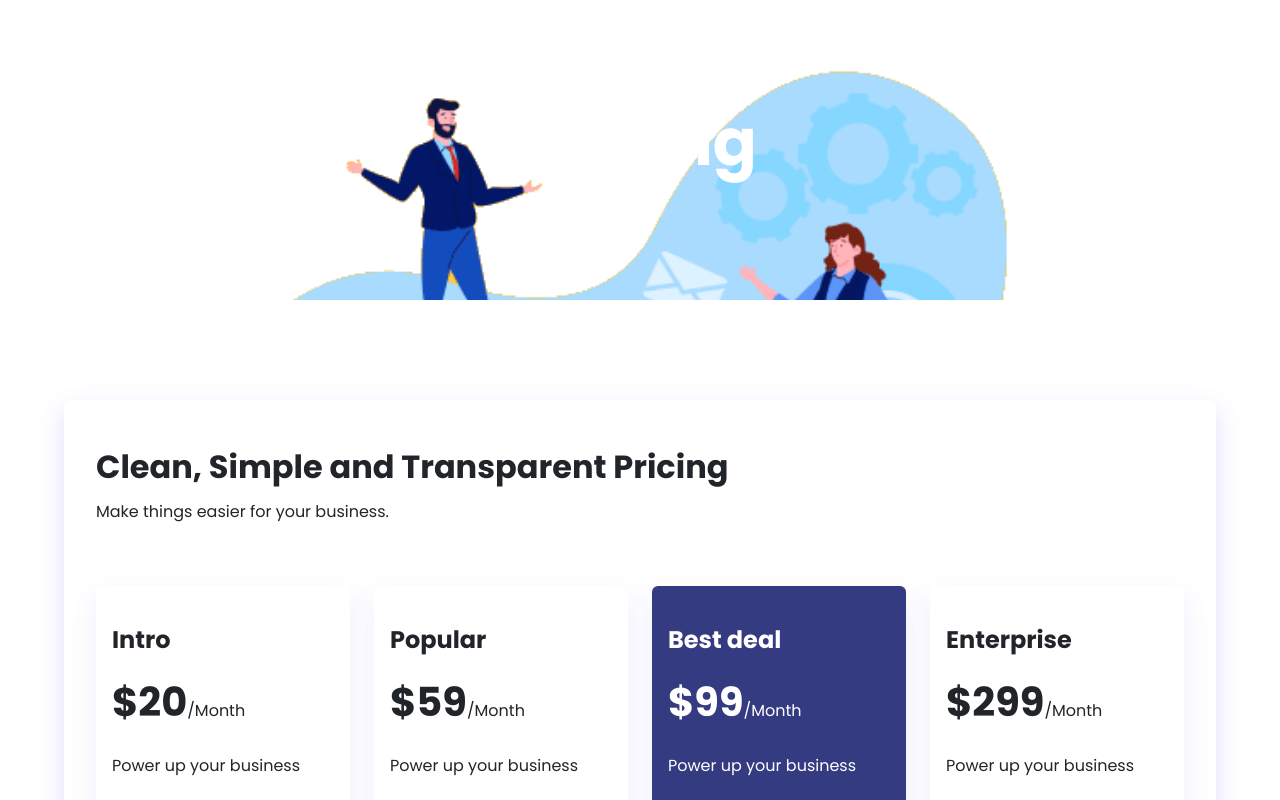
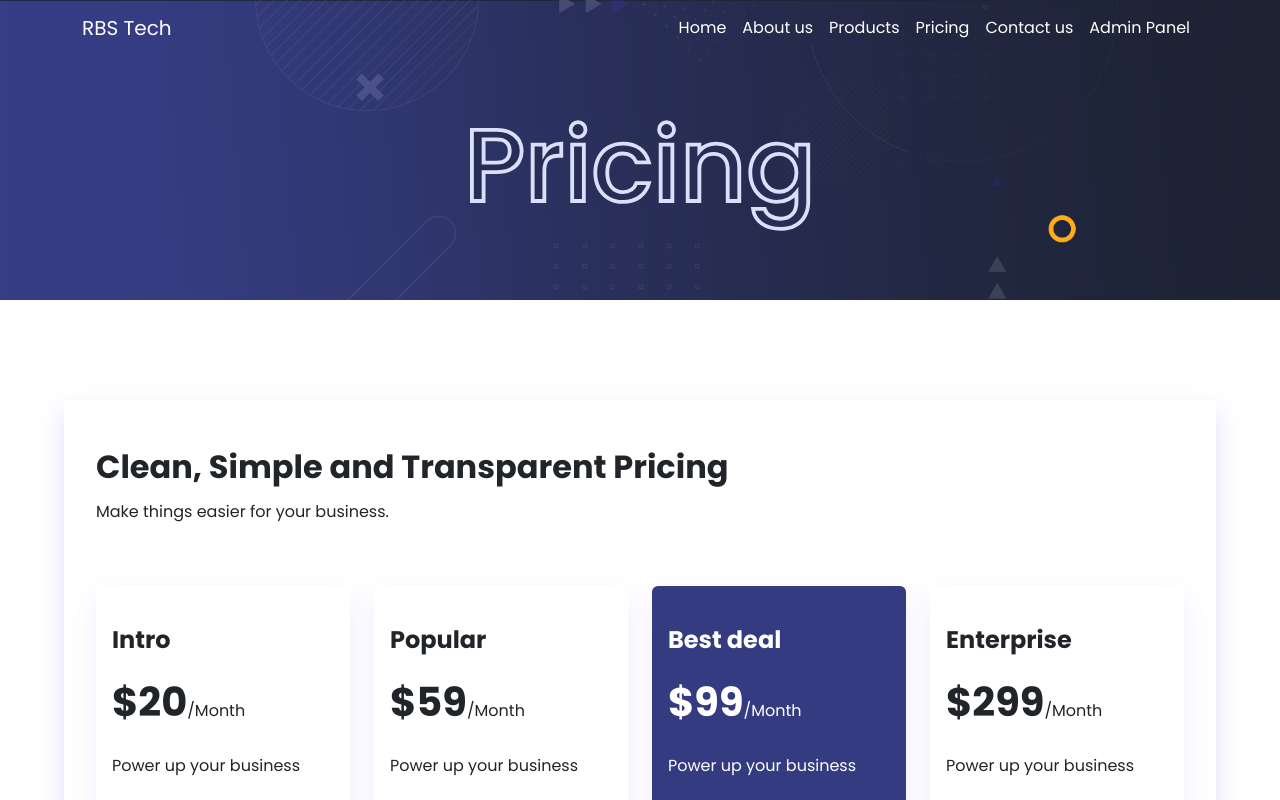
Before and after one commit to MdWahiduzzamanEmon/RBS-Frontend, a Next.js app: page /pricing in a window 1280 px wide. Shown: the top 800 px of the page. Built offline with nearby package versions, Linux system fonts and the light colour scheme.

Commit message:
banner updated

```diff
--- a/components/AboutUs/AboutBanner.js
+++ b/components/AboutUs/AboutBanner.js
@@ -1,12 +1,12 @@
 import NavBar from '../../pages/Home/Navbar/NavBar';
-import bannerAbout from '../../public/BannerAbout.png';
+import bannerCommon from '../../public/BannerCommon.png';
 import styles from './AboutBanner.module.css';
 
 const AboutBanner = () => {
     return (
         <div className=''
             style={{
-                backgroundImage: `url(${bannerAbout.src})`,
+                backgroundImage: `url(${bannerCommon.src})`,
                 height:"300px",
                 backgroundSize: "cover",
                 backgroundRepeat: "no-repeat"
--- /dev/null
+++ b/components/ContactUs/ContactBanner/contactBanner.module.css
@@ -0,0 +1,7 @@
+.bannerText{
+    position:relative;
+    font-size:8vw;
+    color:#272D54;
+    -webkit-text-stroke: 0.3vw #dbdffa;
+    /* text-transform: uppercase; */
+}
--- a/components/Pricing/Pricing.module.css
+++ b/components/Pricing/Pricing.module.css
@@ -30,7 +30,13 @@
         background-image: linear-gradient(90deg,rgb(98 93 245) 0%,rgb(143, 93, 244) 100%);
         color: white;
 }
-
+.bannerText{
+    position:relative;
+    font-size:8vw;
+    color:#272D54;
+    -webkit-text-stroke: 0.3vw #dbdffa;
+    /* text-transform: uppercase; */
+}
 
 @media (max-width: 600px) {
     .priceCard {
--- a/components/Pricing/PricingBanner.js
+++ b/components/Pricing/PricingBanner.js
@@ -1,19 +1,21 @@
 import NavBar from '../../pages/Home/Navbar/NavBar';
-import banner2 from '../../public/banner2.png'
+import bannerCommon from '../../public/BannerCommon.png';
+import styles from './Pricing.module.css';
 
 const PricingBanner = () => {
     return (
         <div className='px-3'
             style={{
-                backgroundImage: `url(${banner2.src})`,
+                backgroundImage: `url(${bannerCommon.src})`,
                 height:"300px",
                 backgroundSize: "cover",
-                backgroundRepeat: "no-repeat"
+                backgroundRepeat: "no-repeat",
+                fontFamily:"Poppins"
         }}
         >
             <NavBar />
             <div className='text-white text-center py-5 '>
-                <h1 className='fw-bold' style={{fontSize:'65px', fontFamily: 'Poppins'}}>Pricing</h1>
+                <h1 className={`${styles.bannerText} bannerText`}>Pricing</h1>
             </div>
         </div>
     );
```
Also changed, not shown: components/ContactUs/ContactBanner/ContactBanner.js (+6 -4 lines), public/BannerCommon.png (renamed from public/BannerAbout.png).
